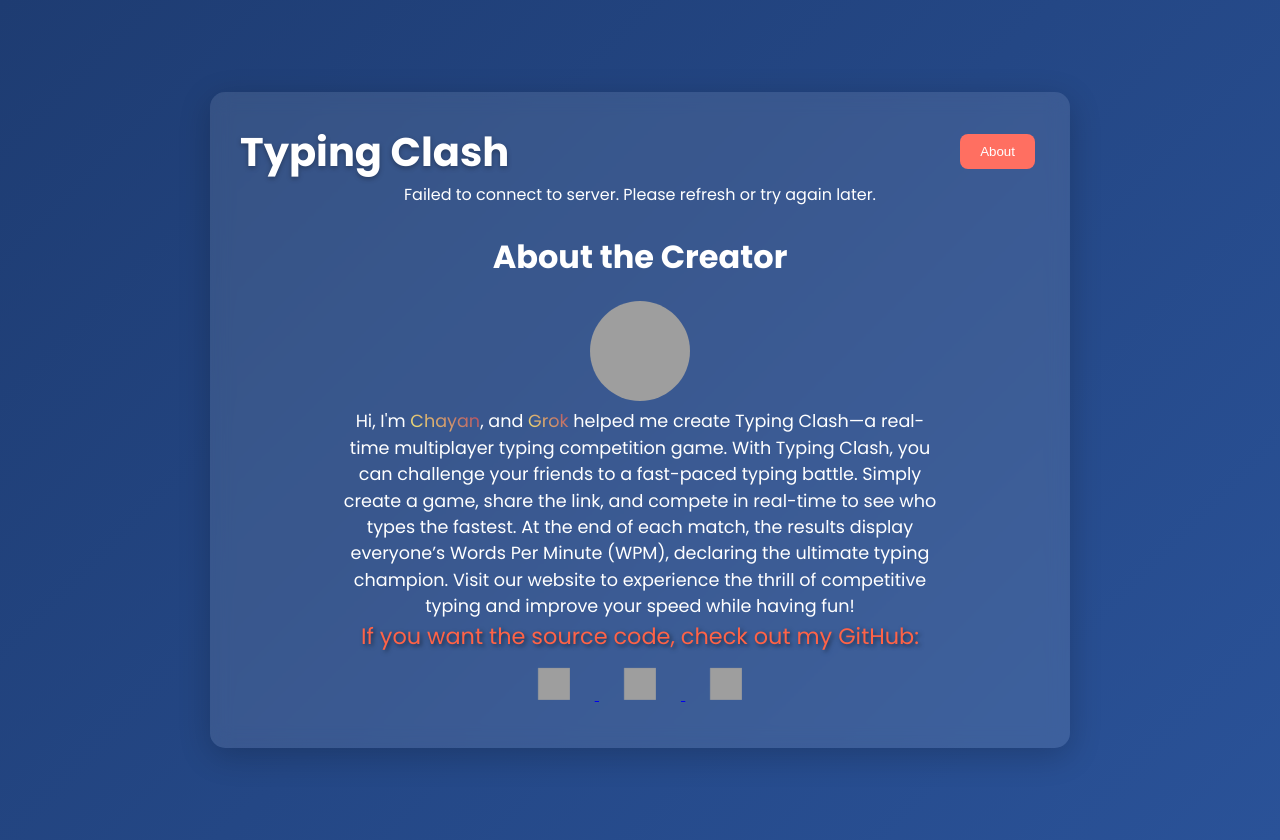
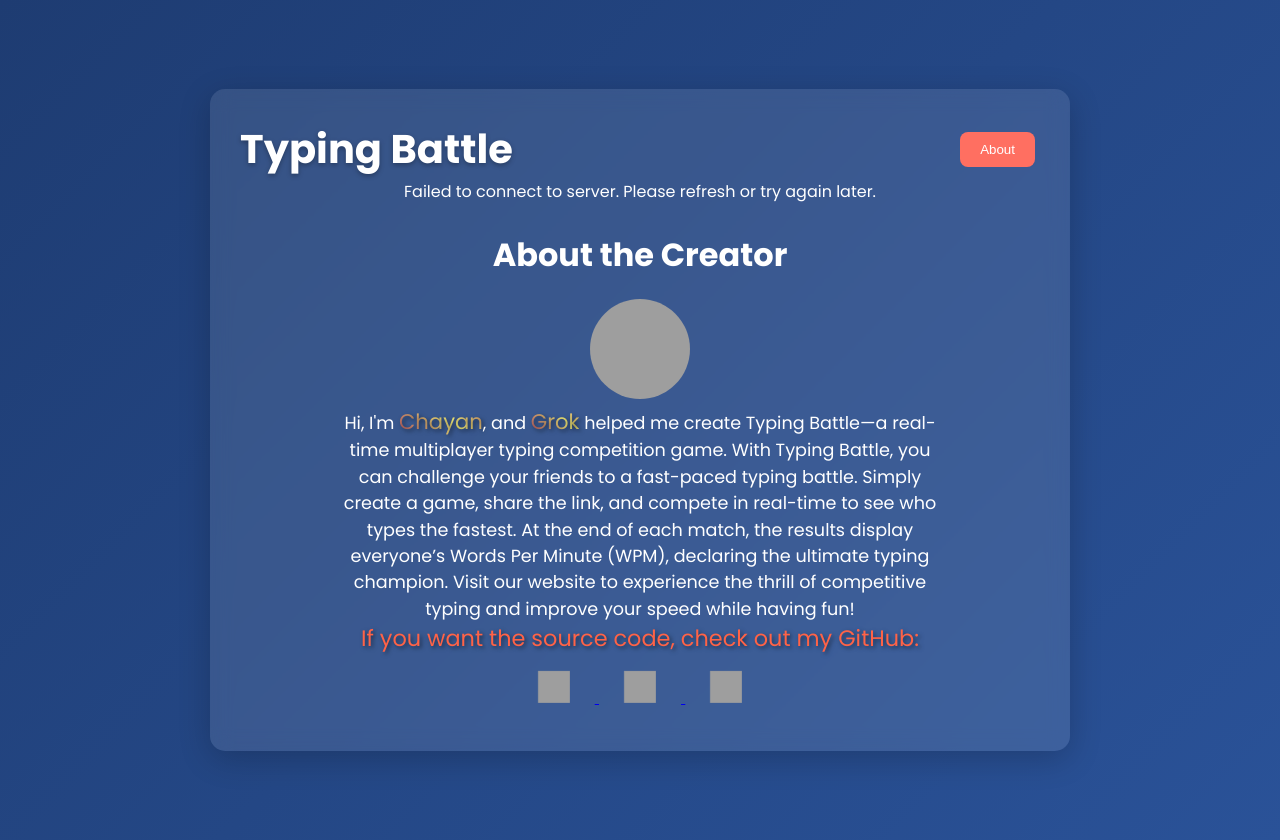
Before and after one commit to Chayanethic/typebattle, a website: page public/index.html in a window 1280 px wide. Both pictures are taken after a click on the button "About". Drawn offline with nearby package versions, Linux system fonts and the light colour scheme; no server answers; grey boxes are pictures that could not be loaded.

Commit message:
Update index.html added glitter add logo icon and change name typing battle

```diff
--- a/public/index.html
+++ b/public/index.html
@@ -2,7 +2,8 @@
 <html lang="en">
 <head>
     <meta charset="UTF-8">
-    <title>Typing Clash</title>
+    <title>Typing Battle</title>
+    <link rel="icon" href="https://cdn-icons-png.flaticon.com/128/17572/17572161.png" type="image/x-icon">
     <meta name="viewport" content="width=device-width, initial-scale=1.0">
     <link rel="stylesheet" href="styles.css">
     <link href="https://fonts.googleapis.com/css2?family=Poppins:wght@400;700&display=swap" rel="stylesheet">
@@ -11,7 +12,7 @@
 <body>
     <div id="app">
         <header>
-            <h1>Typing Clash</h1>
+            <h1>Typing Battle</h1>
             <nav>
                 <button id="aboutBtn">About</button>
             </nav>
@@ -46,9 +47,9 @@
             style="width: 100px; height: 100px; border-radius: 50%;">
             <p>
             Hi, I'm <span class="glitter">Chayan</span>, and <span class="glitter">Grok</span> helped me create
-            Typing Clash—a real-time multiplayer typing competition game.
+            Typing Battle—a real-time multiplayer typing competition game.
 
-            With Typing Clash, you can challenge your friends to a fast-paced typing battle. Simply create a game,
+            With Typing Battle, you can challenge your friends to a fast-paced typing battle. Simply create a game,
             share the link, and compete in real-time to see who types the fastest. At the end of each match, the
             results display everyone’s Words Per Minute (WPM), declaring the ultimate typing champion.
 
@@ -71,17 +72,20 @@
 <!--             <a href="https://askmeany.vercel.app" id="askMeBtn" target="_blank" rel="noopener">Ask Me</a> -->
             <a href="https://askmeany.vercel.app" target="_blank" rel="noopener">
                 <button class="iconButton">
-                    <img src="https://cdn-icons-png.flaticon.com/128/1828/1828817.png" alt="Ask Me" class="iconImage">
+                    <img src="https://cdn-icons-png.flaticon.com/128/13161/13161797.png" alt="Ask Me" class="iconImage">
                 </button>
             </a>
         </div>
         <style>
-            .glitter {
-            background-image: linear-gradient(45deg, #f3ec78, #af4261);
+             .glitter {
+            background-image: linear-gradient(45deg, #f3ec78, #af4261, #f3ec78, #af4261);
+            background-size: 200% 200%;
+            -webkit-background-clip: text;
             background-clip: text;
-            -webkit-background-clip: text;
             color: transparent;
-            animation: glitter 1.5s infinite;
+            animation: glitter 2s linear infinite;
+            text-shadow: 2px 2px 4px rgba(0, 0, 0, 0.5);
+            font-size: 1.2em;
             }
 
             @keyframes glitter {
```
